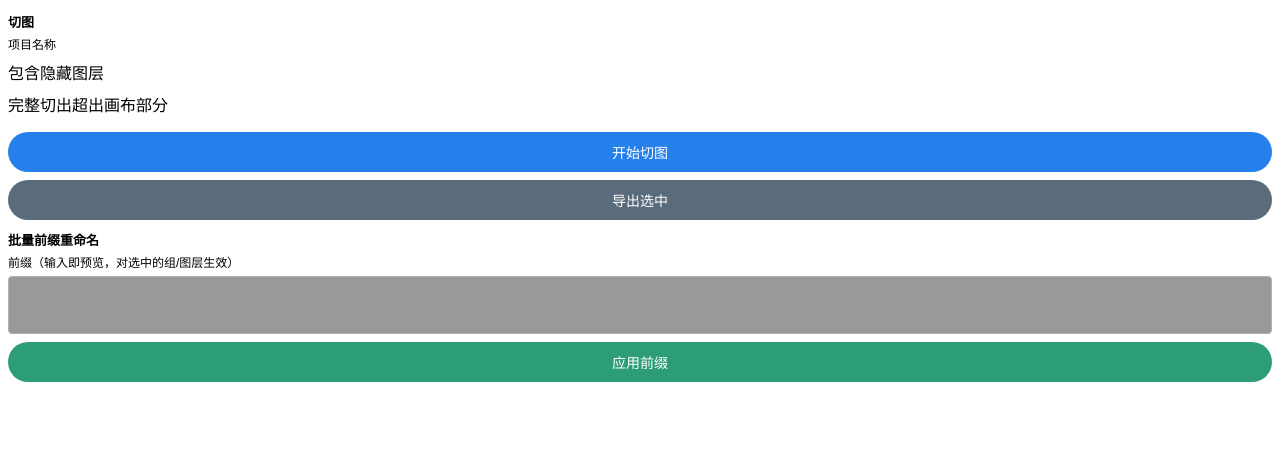
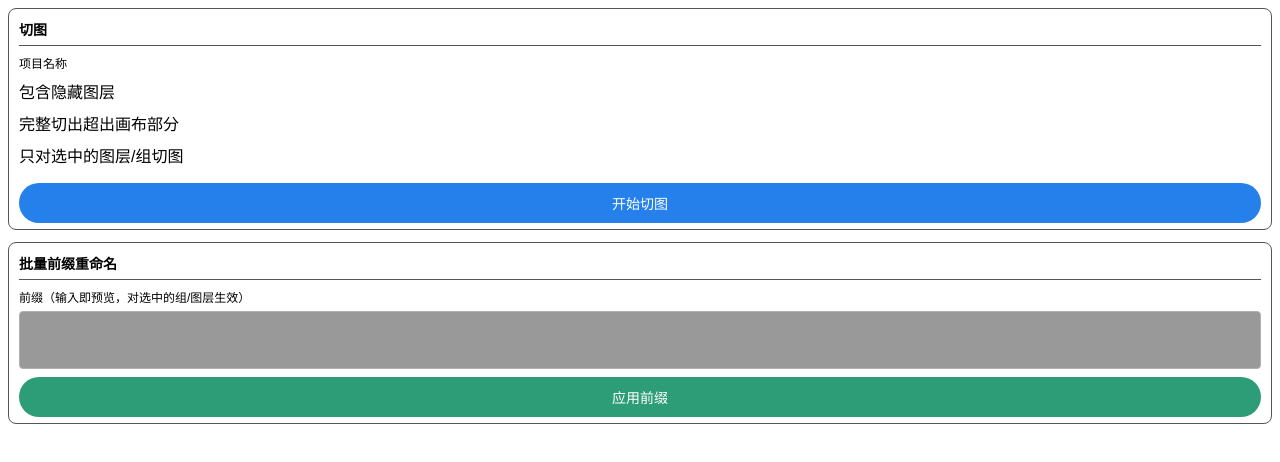
Before and after one commit to dashuaigc/Sliceman, a website with bundled scripts: page src/ui/index.html in a window 1280 px wide. Built offline with nearby package versions, Linux system fonts and the light colour scheme.

Commit message:
feat/ui: 导出选中并入开始按钮，面板分卡片，多项体验优化
- 「导出选中」并入「开始切图」：新增「只对选中的图层/组切图」勾选，
  勾选后按钮变「导出选中的图层/组」，否则「开始完整切图」
- 面板重排为两张卡片（切图 / 批量前缀重命名），标题分区、边框清晰
- 修复面板变矮时重命名遮挡切图：卡片/状态栏 flex-shrink:0，改为整体滚动
- 状态栏移到面板底部居中显示
- 包含隐藏图层、完整切出超出画布 默认勾选
- ESC 暂停确认弹出时隐藏「停止切图」按钮（仅任务进行中显示）

```diff
--- a/src/ui/index.html
+++ b/src/ui/index.html
@@ -5,25 +5,25 @@
     <link rel="stylesheet" href="styles.css" />
   </head>
   <body>
-    <section class="block">
-      <h3>切图</h3>
+    <!-- 功能一：切图 -->
+    <section class="card">
+      <h3 class="card-title">切图</h3>
       <label>项目名称</label>
       <sp-textfield id="projectName" placeholder="可留空"></sp-textfield>
-      <div class="checkrow"><sp-checkbox id="includeHidden">包含隐藏图层</sp-checkbox></div>
+      <div class="checkrow"><sp-checkbox id="includeHidden" checked>包含隐藏图层</sp-checkbox></div>
       <div class="checkrow"><sp-checkbox id="fullBleed" checked>完整切出超出画布部分</sp-checkbox></div>
+      <div class="checkrow"><sp-checkbox id="selectedOnly">只对选中的图层/组切图</sp-checkbox></div>
       <button id="sliceBtn">开始切图</button>
-      <button id="exportSelBtn">导出选中</button>
-    </section>
 
       <!-- ESC 暂停后确认（内联，替代 UXP 下不可靠的 <dialog>） -->
-    <section id="stopConfirm" class="block confirm" style="display:none;">
+      <section id="stopConfirm" class="confirm" style="display:none;">
         <p class="confirm-msg">已暂停，是否终止任务？<br><small>终止将把 PSD 恢复到切图前</small></p>
         <button id="stopConfirmYes">终止本次切图</button>
         <button id="stopConfirmNo">继续切图</button>
       </section>
 
       <!-- 目标文件夹存在同名文件时询问 覆盖/跳过 -->
-    <section id="overwriteConfirm" class="block confirm" style="display:none;">
+      <section id="overwriteConfirm" class="confirm" style="display:none;">
         <p class="confirm-msg">目标文件夹已存在同名文件：<br><b id="overwriteName"></b><br>覆盖还是跳过？</p>
         <div class="confirm-row">
           <button id="ovwYes">覆盖</button>
@@ -34,9 +34,11 @@
           <button id="ovwNoAll">全部跳过</button>
         </div>
       </section>
+    </section>
 
-    <section class="block">
-      <h3>批量前缀重命名</h3>
+    <!-- 功能二：批量前缀重命名 -->
+    <section class="card">
+      <h3 class="card-title">批量前缀重命名</h3>
       <label>前缀（输入即预览，对选中的组/图层生效）</label>
       <sp-textfield id="prefix" placeholder="如 图标"></sp-textfield>
       <div id="previewList" class="preview"></div>
--- a/src/ui/panel.js
+++ b/src/ui/panel.js
@@ -67,18 +67,22 @@ let pauseDecider = null;       // 暂停时等待用户决定的 Promise resolve
 let overwriteDecider = null;   // 同名覆盖询问的 Promise resolver
 let overwriteAll = null;       // 记忆"全部覆盖/全部跳过"：null | 'overwrite' | 'skip'
 
+// 勾选「只对选中的图层/组切图」时，空闲按钮显示"导出选中"，否则"开始完整切图"
+function selectedOnly() { return document.getElementById('selectedOnly').checked; }
+function updateSliceLabel() {
+  if (!slicing) sliceBtn.textContent = selectedOnly() ? '导出选中的图层/组' : '开始完整切图';
+}
+
 function setSlicing(on) {
   slicing = on;
-  // 导出选中按钮在切图进行中禁用，避免并发
-  const exportSelBtn = document.getElementById('exportSelBtn');
-  if (exportSelBtn) exportSelBtn.disabled = on;
-  // 同一按钮：空闲显示蓝色"开始切图"，进行中变红色"停止切图"
+  // 同一按钮：空闲显示蓝色"开始/导出"，进行中变红色"停止切图"
   if (on) {
     sliceBtn.textContent = '按ESC键停止切图';
     sliceBtn.classList.add('slicing');
   } else {
-    sliceBtn.textContent = '开始切图';
     sliceBtn.classList.remove('slicing');
+    sliceBtn.style.display = '';               // 确保结束后按钮恢复显示
+    updateSliceLabel();
     stopConfirm.style.display = 'none';       // 结束时收起确认块
     overwriteConfirm.style.display = 'none';
     escPause = false;
@@ -105,6 +109,7 @@ function requestStop(reason) {
 // 弹出"是否终止"确认，返回 'terminate' | 'continue'
 function askTerminate() {
   stopConfirm.style.display = 'block';
+  sliceBtn.style.display = 'none';   // 已暂停：隐藏"停止切图"，它只在任务进行中显示
   setStatus('已暂停：是否终止任务？');
   return new Promise((res) => { pauseDecider = res; });
 }
@@ -244,6 +249,7 @@ async function runExport(makeTasks, emptyMsg) {
         escPause = false;
         const decision = await askTerminate();
         stopConfirm.style.display = 'none';
+        sliceBtn.style.display = '';        // 恢复显示（继续则重新进入进行中状态）
         if (decision === 'terminate') {
           await cleanupAndRestore(ps.docId, originalHistory);
           setStatus(`已终止并恢复 PSD：导出 ${ok} 张后中止`);
@@ -303,18 +309,16 @@ prefixInput.addEventListener('focus', renderPreview);
 })();
 
 // ---- 事件绑定 ----
-// 同一按钮：进行中点击=停止（完成当前这张后中断），空闲点击=开始（全部导出）
+// 同一按钮：进行中点击=停止（完成当前这张后中断）；
+// 空闲点击=按勾选框决定：勾选→仅导出选中，未勾选→全部导出
 sliceBtn.addEventListener('click', () => {
   if (slicing) { requestStop(); return; }
-  runSliceAll().catch(e => { setSlicing(false); setStatus('出错：' + e.message); });
+  const run = selectedOnly() ? runExportSelected : runSliceAll;
+  run().catch(e => { setSlicing(false); setStatus('出错：' + e.message); });
 });
 
-// 导出选中：只导出选中的组/图层（进行中禁用，避免并发）
-const exportSelBtn = document.getElementById('exportSelBtn');
-exportSelBtn.addEventListener('click', () => {
-  if (slicing) return;
-  runExportSelected().catch(e => { setSlicing(false); setStatus('出错：' + e.message); });
-});
+// 勾选框变化时更新按钮文字（导出选中 / 开始切图）
+document.getElementById('selectedOnly').addEventListener('change', updateSliceLabel);
 
 // ESC 快捷键：切图中按下 → 标记暂停（当前这张切完后在循环里弹确认）
 document.addEventListener('keydown', (e) => {
@@ -345,4 +349,5 @@ document.getElementById('renameBtn').addEventListener('click', () =>
   runRename().catch(e => setStatus('出错：' + e.message)));
 
 renderPreview();                                       // 初始渲染一次
+updateSliceLabel();                                    // 按勾选框初始化按钮文字
 setStatus('插件已加载');
--- a/src/ui/styles.css
+++ b/src/ui/styles.css
@@ -5,9 +5,28 @@ body {
   margin: 0;
   overflow-y: auto;      /* 内容超出面板高度时可滚动，避免下方功能被截断 */
   box-sizing: border-box;
+  display: flex;         /* 纵向排布，便于把状态栏推到底部 */
+  flex-direction: column;
+  min-height: 100%;
 }
 .block { margin-bottom: 10px; }
 h3 { margin: 4px 0; font-size: 13px; }
+
+/* 两大功能各成一张卡片，视觉上清晰分区 */
+.card {
+  border: 1px solid #555555;
+  border-radius: 8px;
+  padding: 10px 10px 6px;
+  margin-bottom: 12px;
+  flex-shrink: 0;         /* 面板变矮时不压缩、不重叠，改为整体滚动 */
+}
+.card-title {
+  margin: 0 0 8px;
+  padding-bottom: 6px;
+  font-size: 14px;
+  font-weight: 600;
+  border-bottom: 1px solid #555555;
+}
 label { display: block; margin: 4px 0 2px; font-size: 12px; }
 /* UXP 原生 <input> 单行文本会贴顶，改用自带垂直居中的 sp-textfield */
 sp-textfield {
@@ -30,8 +49,6 @@ button {
 }
 #sliceBtn          { background: #2680eb; color: #ffffff; }    /* 空闲：开始切图=蓝 */
 #sliceBtn.slicing  { background: #e34850; }                    /* 进行中：停止切图=红 */
-#exportSelBtn      { background: #5a6b7b; color: #ffffff; }    /* 导出选中：石板灰蓝 */
-#exportSelBtn:disabled { opacity: 0.45; cursor: default; }
 #renameBtn         { background: #2d9d78; color: #ffffff; }    /* 应用前缀：绿 */
 
 /* 确认区：整体居中、提示文字醒目 */
@@ -79,4 +96,13 @@ button {
 .preview b { color: #0b5cad; }   /* 新名高亮 */
 .preview .dup { color: #d9534f; }/* 同名警告 */
 
-.status { font-size: 12px; color: #4a90d9; min-height: 16px; margin-top: 8px; }
+/* 状态栏：推到面板底部、居中显示 */
+.status {
+  font-size: 12px;
+  color: #4a90d9;
+  min-height: 16px;
+  flex-shrink: 0;         /* 不被压缩 */
+  margin-top: auto;       /* 占满剩余空间 → 贴到面板底部 */
+  padding-top: 8px;
+  text-align: center;
+}
```
Lines whose indentation alone changed are shown as unchanged.
